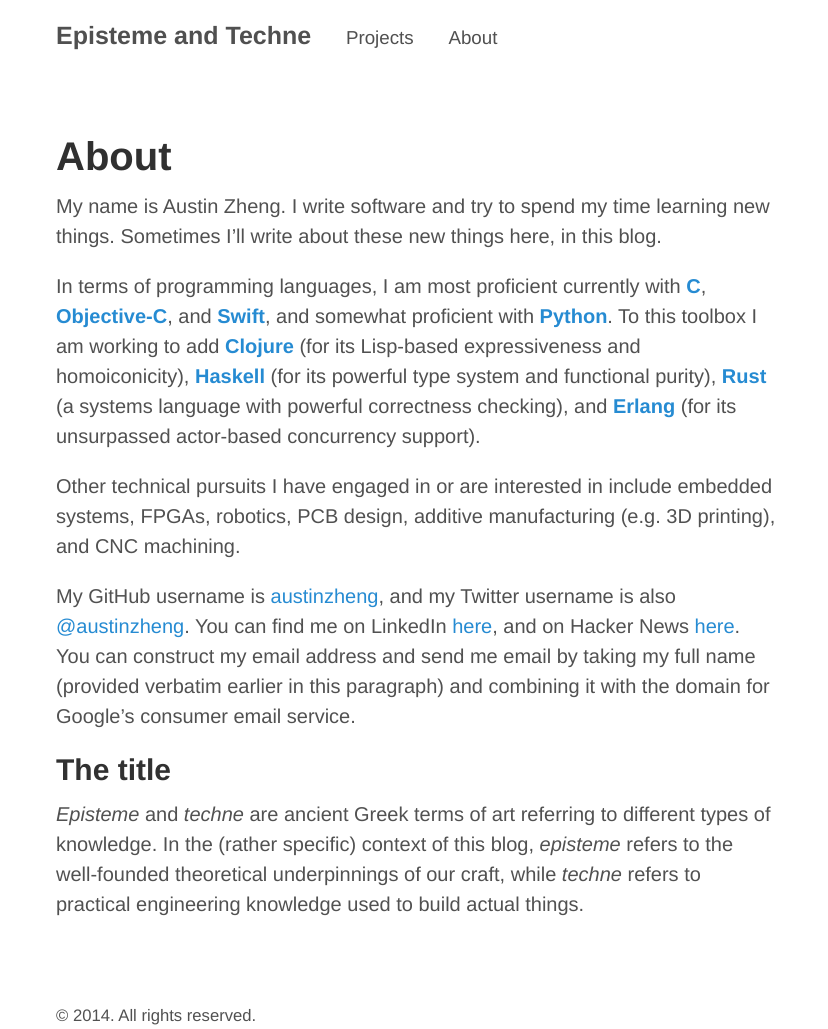
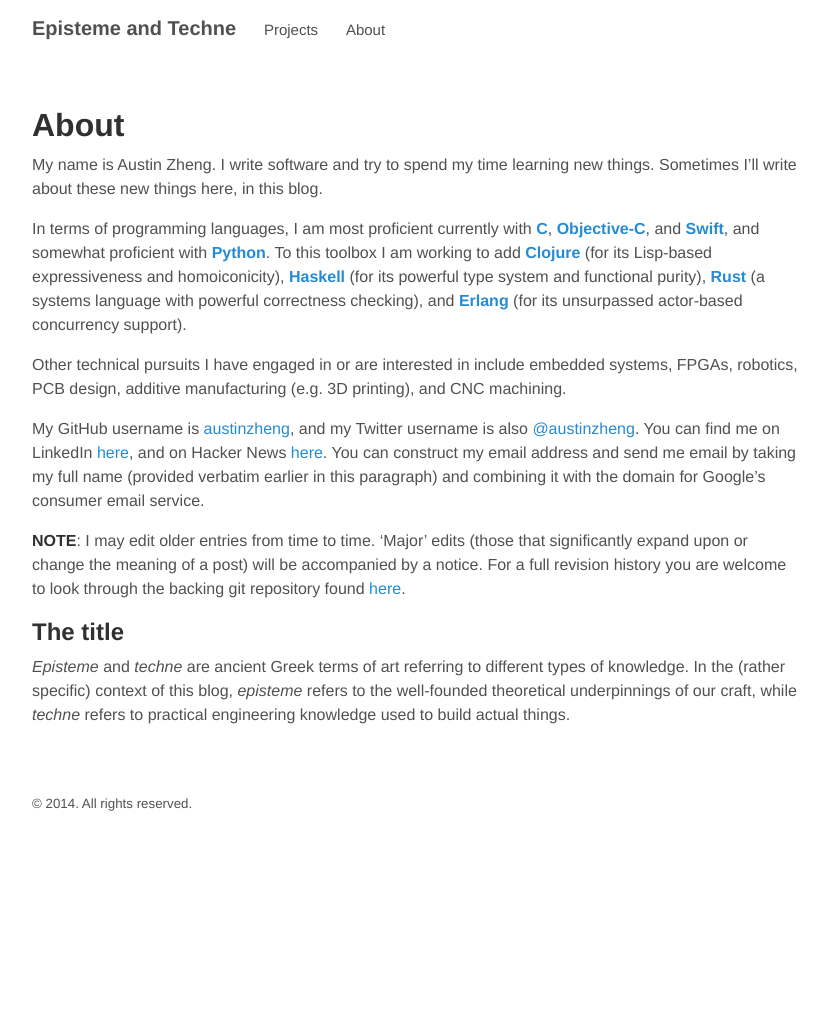
Before and after one commit to austinzheng/austinzheng.github.io, a Jekyll site: the page built from about.md, in a window 1280 px wide. Shown: the whole page, without its empty margins (224-1052 px from the left). Built offline with Jekyll 4.4.1, drawn with Linux system fonts in a browser that asks for light colours; after the commit the page ends 900 px from its top, so only the background shows below that.

Commit message:
Changing font and width, adding note on editing policy

```diff
--- a/about.md
+++ b/about.md
@@ -11,6 +11,8 @@ In terms of programming languages, I am most proficient currently with **[C][c-l
 Other technical pursuits I have engaged in or are interested in include embedded systems, FPGAs, robotics, PCB design, additive manufacturing (e.g. 3D printing), and CNC machining.
 
 My GitHub username is [austinzheng][az-gh-link], and my Twitter username is also [@austinzheng][az-tw-link]. You can find me on LinkedIn [here][az-li-link], and on Hacker News [here][az-hn-link]. You can construct my email address and send me email by taking my full name (provided verbatim earlier in this paragraph) and combining it with the domain for Google's consumer email service.
+
+**NOTE**: I may edit older entries from time to time. 'Major' edits (those that significantly expand upon or change the meaning of a post) will be accompanied by a notice. For a full revision history you are welcome to look through the backing git repository found [here](https://github.com/austinzheng/austinzheng.github.io).
 
 
 ## The title ##
--- a/public/css/poole.css
+++ b/public/css/poole.css
@@ -54,7 +54,7 @@ html {
 }
 @media (min-width: 38em) {
   html {
-    font-size: 20px;
+    font-size: 16px;
   }
 }
 
@@ -286,7 +286,7 @@ tbody tr:nth-child(odd) th {
  */
 
 .container {
-  max-width: 38rem;
+  max-width: 50rem;
   padding-left:  1rem;
   padding-right: 1rem;
   margin-left:  auto;
```
